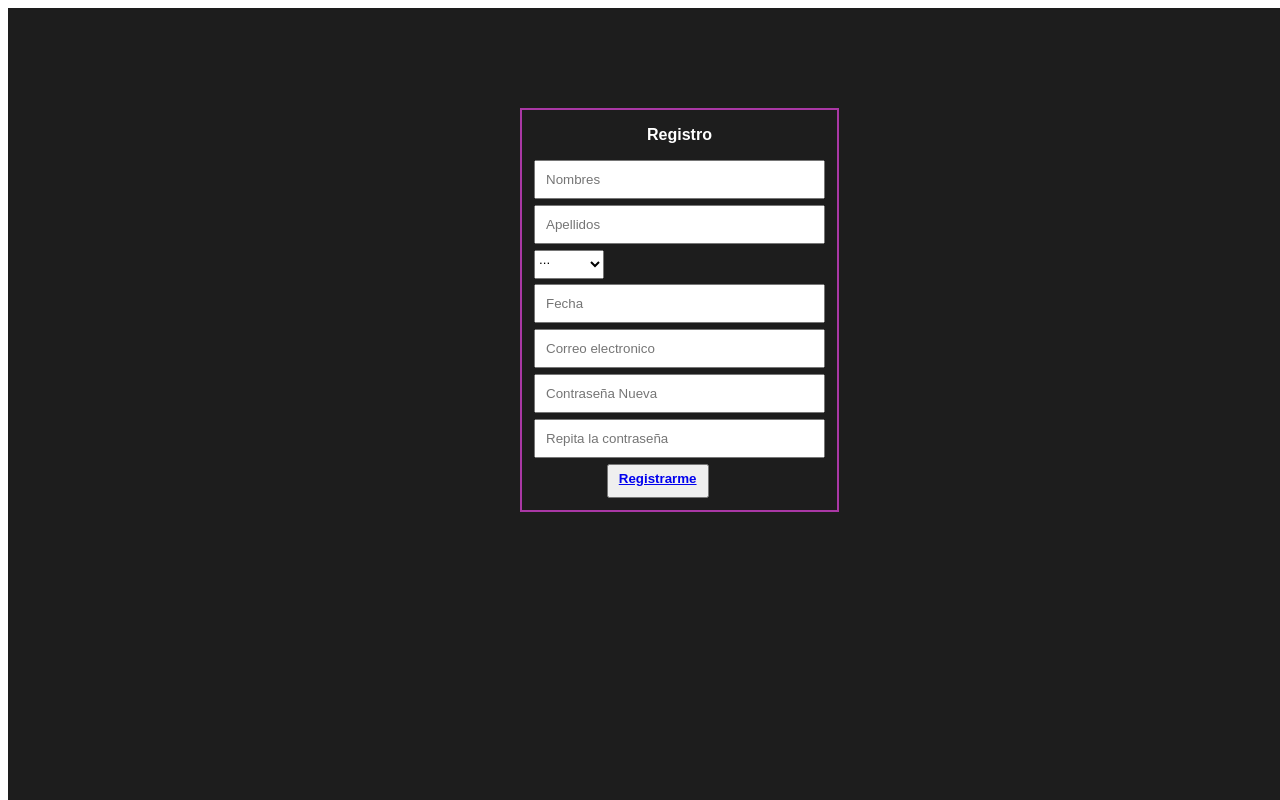
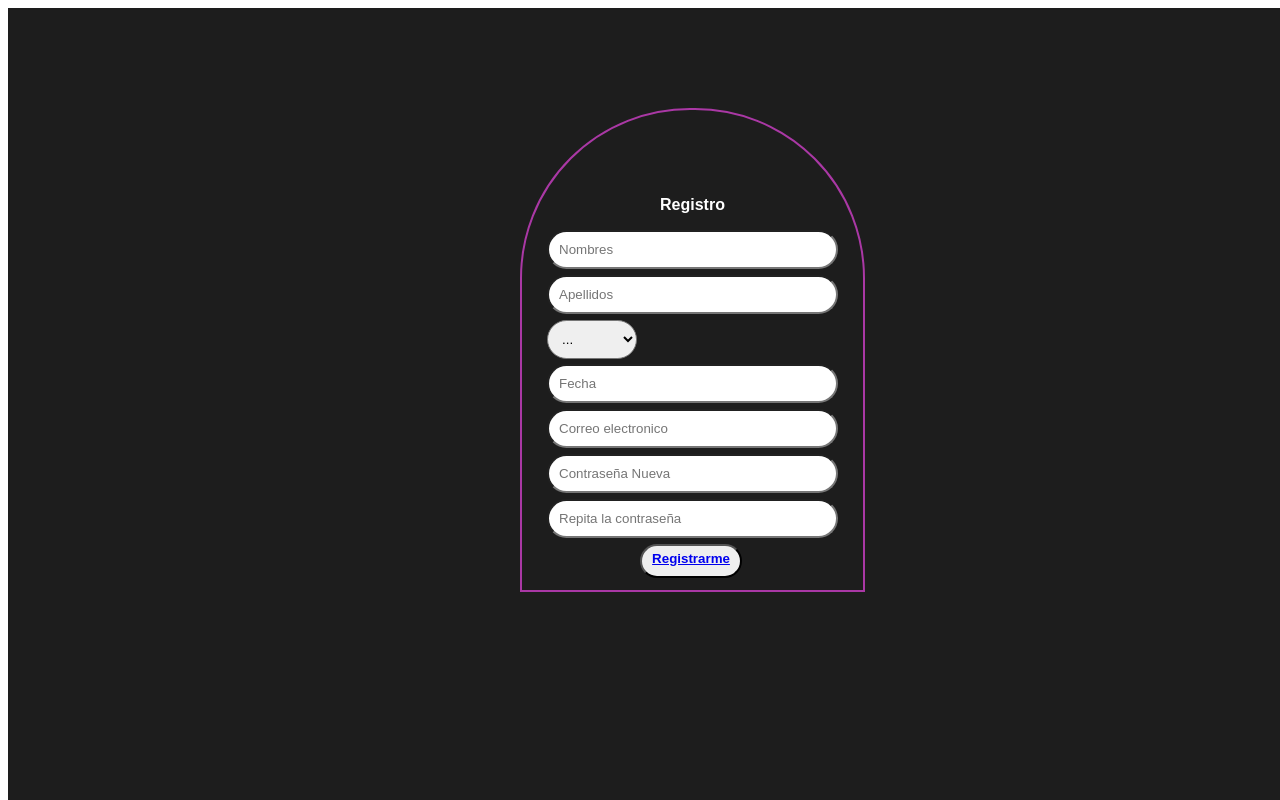
Before and after one commit to AndresMosquera9005/proyecto_2_individual, an Angular app: page /registro in a window 1280 px wide. Built offline with nearby package versions, Linux system fonts and the light colour scheme.

Commit message:
se modifico en componentes html y css, regristro html y css

```diff
--- a/src/app/components/login/login.component.css
+++ b/src/app/components/login/login.component.css
@@ -24,13 +24,16 @@
 	display: flex;
 	background-color: transparent;
 	margin-top: 100px;
-	margin-left: 40%;
+	margin-left: 35%;
 }
 
 #borde-login{
 	border: 2px solid var(--color-borde);
-	padding: 2px;
-	padding:30px;
+	padding:50px;
+	border-top-left-radius:100px ;
+	border-top-right-radius:100px;
+	border-bottom-left-radius:100px;
+	border-bottom-right-radius:100px;
 }
 
 .class_login {
@@ -54,10 +57,25 @@ p{
 	color:var(--color-botton-text);
 }
 
+.btn-inicio-sesion {
+	border-top-left-radius: 50px;
+	border-top-right-radius: 50px;
+	border-bottom-left-radius: 50px;
+	border-bottom-right-radius: 50px;
+}
+
 .separacion-btn{
-	margin-left: 58px;
+	margin-left: 53px;
+	border-top-left-radius: 50px;
+	border-top-right-radius: 50px;
+	border-bottom-left-radius: 50px;
+	border-bottom-right-radius: 50px;
 }
 
 input {
-	padding: 5px 100px 5px 0;
+	padding: 5px 100px 5px 10px;
+	border-top-left-radius: 50px;
+	border-top-right-radius: 50px;
+	border-bottom-left-radius: 50px;
+	border-bottom-right-radius: 50px;
 }
--- a/src/app/components/login/login.component.html
+++ b/src/app/components/login/login.component.html
@@ -19,7 +19,7 @@
                     <form class="form_margin">
                         <input type="password" name="pswd" placeholder="Password" required=""/>
                     </form>
-                    <button class="btn-inicio-crearCuenta">Iniciar Sesion</button>
+                    <button class="btn-inicio-crearCuenta btn-inicio-sesion">Iniciar Sesion</button>
                     <button class="btn-inicio-crearCuenta separacion-btn" routerLink="registro"><a href="registro"><b>Crear cuenta</b></a></button>
 
                 </div>
--- a/src/app/components/registro/registro.component.css
+++ b/src/app/components/registro/registro.component.css
@@ -27,7 +27,9 @@
 
 #borde_registro{
 	border: 2px solid var(--color-borde);
-	padding: 0px 12px 12px 12px;
+	border-top-left-radius:170px ;
+	border-top-right-radius:170px ;
+	padding: 70px 25px 12px 25px;
 }
 
 .form_margin_registro{
@@ -42,14 +44,30 @@
 }
 
 #btn-registro{
-	margin-left: 25%;
+	margin-left: 32%;
 	color: var(--color-texto);
 	padding: 5px 10px 10px 10px;
 	text-decoration: none;
+	border-top-left-radius: 50px;
+	border-top-right-radius: 50px;
+	border-bottom-left-radius: 50px;
+	border-bottom-right-radius: 50px;
 }
 
 input {
 	padding: 10px 100px 10px 10px;
+	border-top-left-radius: 50px;
+	border-top-right-radius: 50px;
+	border-bottom-left-radius: 50px;
+	border-bottom-right-radius: 50px;
+}
+
+.borde-radius {
+	padding: 10px;
+	border-top-left-radius: 50px;
+	border-top-right-radius: 50px;
+	border-bottom-left-radius: 50px;
+	border-bottom-right-radius: 50px;
 }
 
 select {
--- a/src/app/components/registro/registro.component.html
+++ b/src/app/components/registro/registro.component.html
@@ -18,10 +18,11 @@
                     <input type="text" name="lastname" placeholder="Apellidos" required="" />
                 </form>
                 <form class="form_margin_registro">
-                    <select class="form-select" id="validationDefault04" required="">
+                    <select class="form-select borde-radius" id="validationDefault04" required="">
                         <option selected disabled value="">...</option>
                         <option>Mujer</option>
                         <option>Hombre</option>
+                        <option>Otros</option>
                     </select>
                 </form>
                 <form class="form_margin_registro">
```
